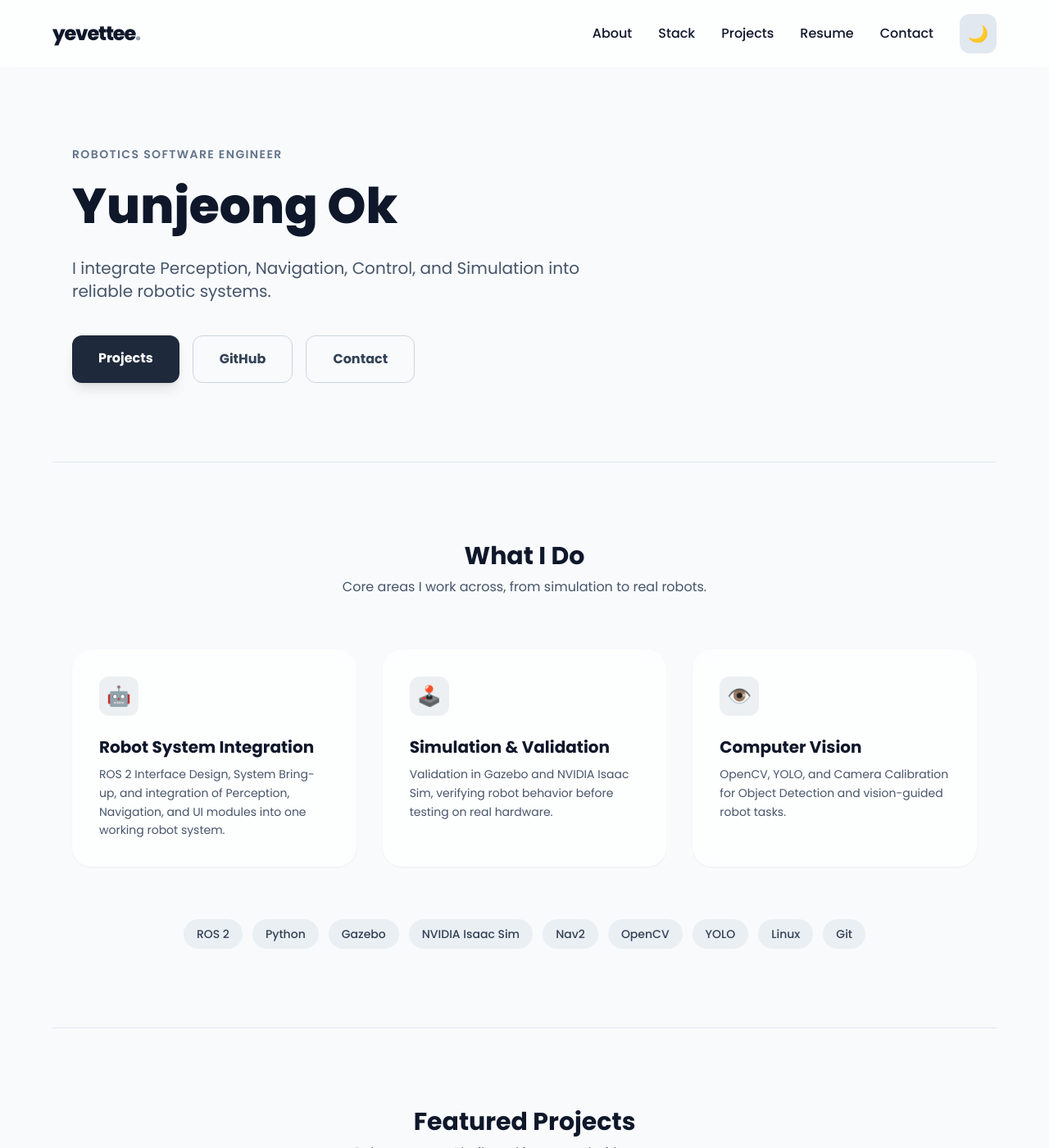
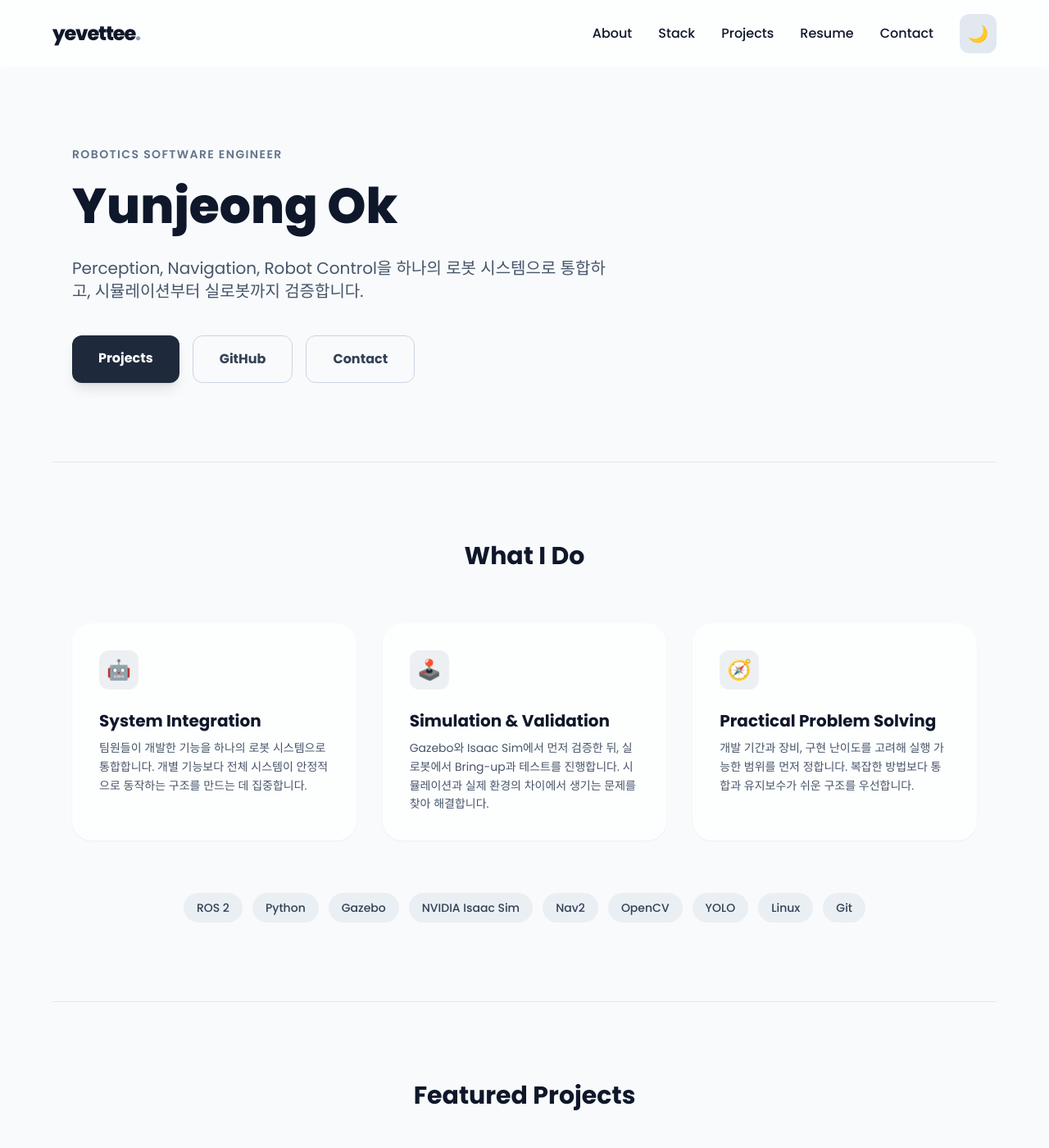
Before and after one commit to yevettee/yevettee, a Jekyll site: the page built from index.html, in a window 1280 px wide and 1400 px high. Shown: the whole window at 82% size. Built offline with Jekyll 4.4.1, drawn with Linux system fonts in a browser that asks for light colours; nearby versions of some CDN libraries; some web fonts are replaced; some of the changed text lies outside the part shown.

Commit message:
Hero/What I Do 카피 한국어 전환, 섹션 설명 문구 제거

```diff
--- a/_config.yml
+++ b/_config.yml
@@ -20,27 +20,25 @@ author:
 # ─── Home copy ──────────────────────────────────────────
 hero:
   tagline: >-
-    I integrate Perception, Navigation, Control, and Simulation
-    into reliable robotic systems.
+    Perception, Navigation, Robot Control을 하나의 로봇 시스템으로 통합하고,
+    시뮬레이션부터 실로봇까지 검증합니다.
 
 # uta-folio style skill cards (icon / name / description)
 skills_title: "What I Do"
-skills_description: "Core areas I work across, from simulation to real robots."
 skills:
-  - name: "Robot System Integration"
+  - name: "System Integration"
     icon: "🤖"
-    description: "ROS 2 Interface Design, System Bring-up, and integration of Perception, Navigation, and UI modules into one working robot system."
+    description: "팀원들이 개발한 기능을 하나의 로봇 시스템으로 통합합니다. 개별 기능보다 전체 시스템이 안정적으로 동작하는 구조를 만드는 데 집중합니다."
   - name: "Simulation & Validation"
     icon: "🕹️"
-    description: "Validation in Gazebo and NVIDIA Isaac Sim, verifying robot behavior before testing on real hardware."
-  - name: "Computer Vision"
-    icon: "👁️"
-    description: "OpenCV, YOLO, and Camera Calibration for Object Detection and vision-guided robot tasks."
+    description: "Gazebo와 Isaac Sim에서 먼저 검증한 뒤, 실로봇에서 Bring-up과 테스트를 진행합니다. 시뮬레이션과 실제 환경의 차이에서 생기는 문제를 찾아 해결합니다."
+  - name: "Practical Problem Solving"
+    icon: "🧭"
+    description: "개발 기간과 장비, 구현 난이도를 고려해 실행 가능한 범위를 먼저 정합니다. 복잡한 방법보다 통합과 유지보수가 쉬운 구조를 우선합니다."
 
 tech_stack: [ROS 2, Python, Gazebo, NVIDIA Isaac Sim, Nav2, OpenCV, YOLO, Linux, Git]
 
 projects_title: "Featured Projects"
-projects_description: "Robot systems I built and integrated with my teams."
 
 # ─── Build ──────────────────────────────────────────────
 markdown: kramdown
--- a/index.html
+++ b/index.html
@@ -25,7 +25,9 @@ title: Home
 <section id="about" class="max-w-6xl mx-auto px-6 py-16 md:py-24 border-t border-slate-200 dark:border-slate-800">
     <div class="text-center mb-12 md:mb-16">
         <h3 class="text-2xl md:text-3xl font-bold text-slate-900 dark:text-white">{{ site.skills_title }}</h3>
+        {% if site.skills_description %}
         <p class="text-slate-600 dark:text-slate-400 mt-2">{{ site.skills_description }}</p>
+        {% endif %}
     </div>
 
     <div class="grid grid-cols-1 md:grid-cols-3 gap-6 md:gap-8">
@@ -52,7 +54,9 @@ title: Home
 <section id="projects" class="max-w-6xl mx-auto px-6 py-16 md:py-24 border-t border-slate-200 dark:border-slate-800">
     <div class="text-center mb-12 md:mb-16">
         <h3 class="text-2xl md:text-3xl font-bold text-slate-900 dark:text-white">{{ site.projects_title }}</h3>
+        {% if site.projects_description %}
         <p class="text-slate-600 dark:text-slate-400 mt-2">{{ site.projects_description }}</p>
+        {% endif %}
     </div>
 
     <div class="grid grid-cols-1 sm:grid-cols-2 lg:grid-cols-3 gap-8">
@@ -90,7 +94,6 @@ title: Home
 <section id="contact" class="max-w-6xl mx-auto px-6 py-16 md:py-24 border-t border-slate-200 dark:border-slate-800">
     <div class="text-center mb-12 md:mb-16">
         <h3 class="text-2xl md:text-3xl font-bold text-slate-900 dark:text-white">Experience &amp; Contact</h3>
-        <p class="text-slate-600 dark:text-slate-400 mt-2">Education, certifications, and where to reach me.</p>
     </div>
 
     <div class="grid grid-cols-1 md:grid-cols-2 gap-6 md:gap-8 max-w-4xl mx-auto">
```
